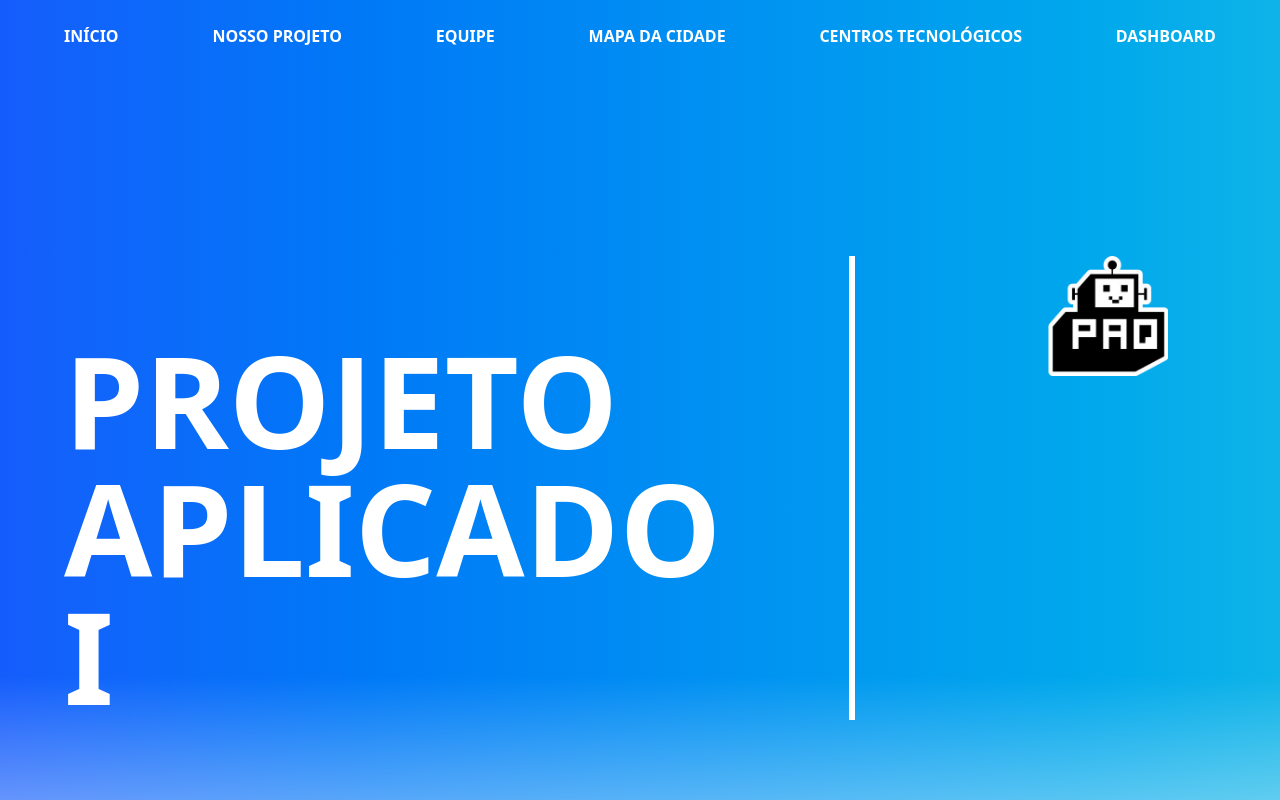
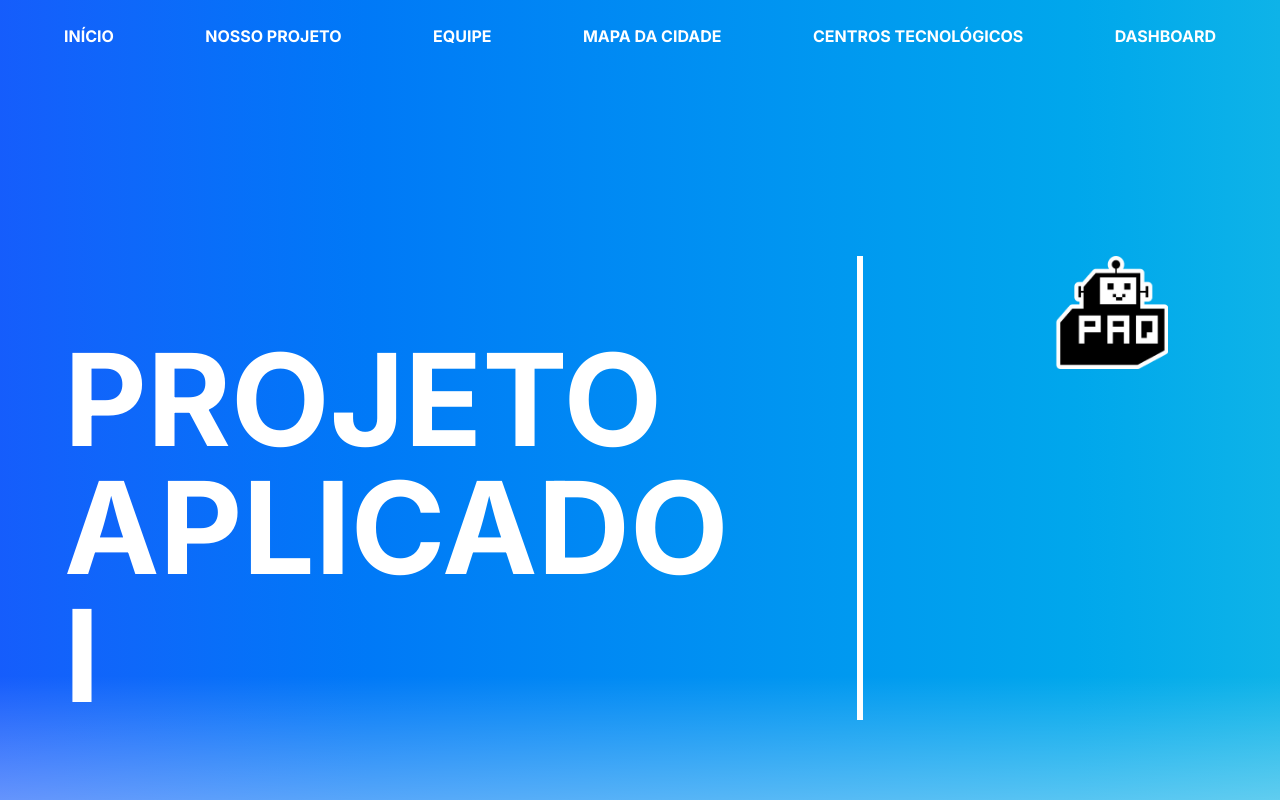
Before and after one commit to joaopaulo0611/projeto-aplicado-1, a React (Vite) app in the folder projeto-frontend/: page / in a window 1280 px wide. Shown: the top 800 px of the page. Built offline with nearby package versions, Linux system fonts and the light colour scheme.

Commit message:
nova fonte

```diff
--- a/projeto-frontend/src/index.css
+++ b/projeto-frontend/src/index.css
@@ -1 +1,9 @@
+@import url('https://fonts.googleapis.com/css2?family=Inter:ital,opsz,wght@0,14..32,100..900;1,14..32,100..900&family=Sen:wght@400..800&display=swap');
+@import url('https://fonts.googleapis.com/css2?family=Gantari:ital,wght@0,100..900;1,100..900&family=Inter:ital,opsz,wght@0,14..32,100..900;1,14..32,100..900&family=Sen:wght@400..800&display=swap');
 @import "tailwindcss";
+body{
+font-family: "Inter", sans-serif;
+  font-optical-sizing: auto;
+  font-weight: 400;
+  font-style: normal;
+}
```
